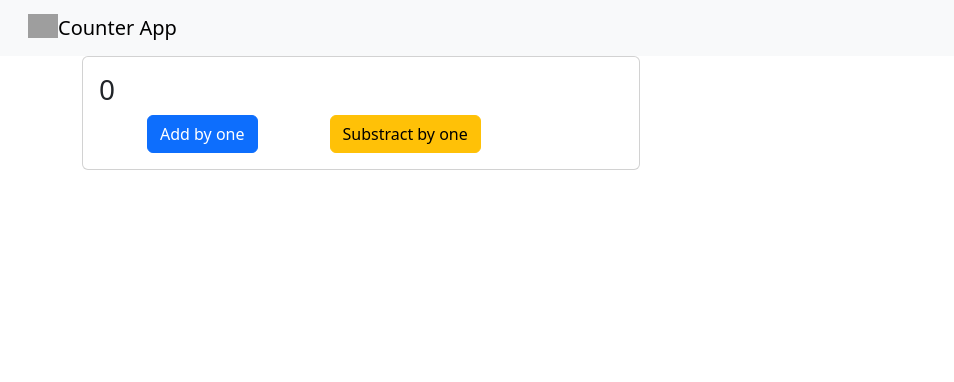
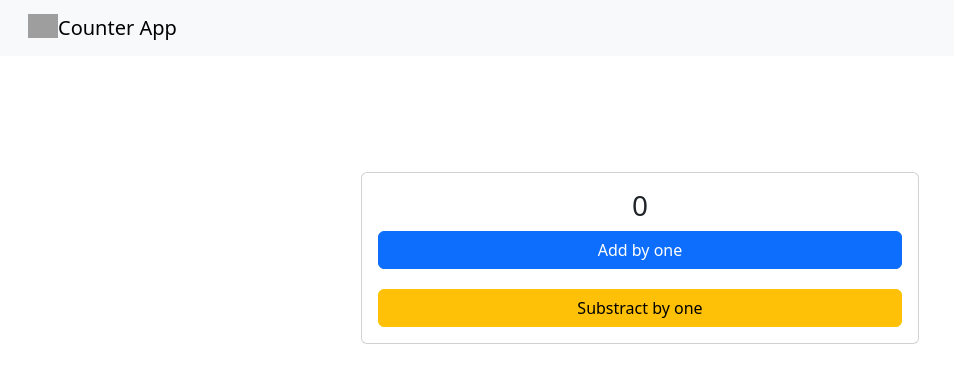
Before and after one commit to muhammad-hamza-liaqat/react.js-learning, a React (Create React App) app: page / in a window 1280 px wide. Shown: the top 382 px of the page, without its empty margins (0-954 px from the left). Built offline with nearby package versions, Linux system fonts and the light colour scheme; grey boxes are pictures that could not be loaded.

Commit message:
css applied

```diff
--- a/src/App.js
+++ b/src/App.js
@@ -1,6 +1,6 @@
 import CounterCard from "./components/CounterCard"
 import NavBar from "./components/NavBar"
-
+import "./components/css.css"
 function App() {
   return (
     <>
--- a/src/components/CounterCard.js
+++ b/src/components/CounterCard.js
@@ -1,4 +1,5 @@
 import React, { useState } from 'react'
+import "./css.css";
 export default function CounterCard() {
     const [count, setCount] = useState(0);
     const addOneHandler = () => {
@@ -17,8 +18,8 @@ export default function CounterCard() {
             <div className="card w-50">
                 <div className="card-body">
                     <h3 className="card-title">{count}</h3>
-                    <div className="btn btn-primary mx-5" onClick={addOneHandler}>Add by one</div>
-                    <div className="btn btn-warning mx-4" onClick={subtractOneHandler}>Substract by one</div>
+                    <div className="btn btn-primary" onClick={addOneHandler}>Add by one</div>
+                    <div className="btn btn-warning" onClick={subtractOneHandler}>Substract by one</div>
                 </div>
             </div>
         </>
--- /dev/null
+++ b/src/components/css.css
@@ -0,0 +1,20 @@
+.card-title{
+    text-align: center;
+    text-decoration: wavy;
+}
+
+.card-body{
+    display: flex;
+    flex-direction: column;
+}
+.btn-primary {
+    margin-bottom: 1.25rem;
+}
+
+.container{
+    display: flex;
+    flex-direction: row;
+    justify-content: center;
+    align-items: center;
+    margin-top: 7.25rem;
+}
```
